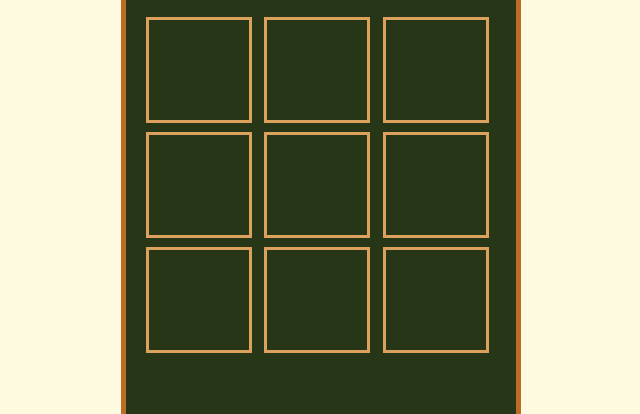
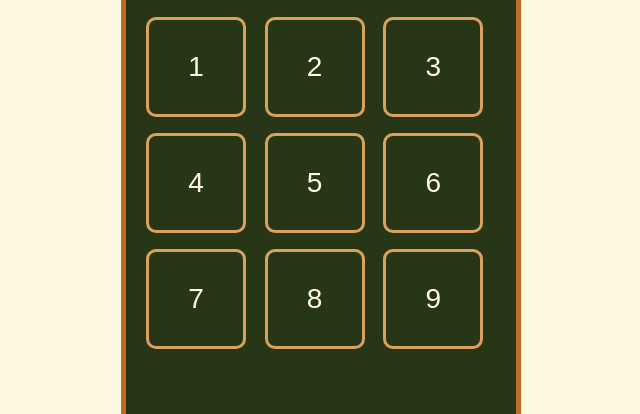
Before and after one commit to bunchley/tic-tac-toe, a plain HTML site: page index.html in a window 1280 px wide. Shown: the part 255-669 px from the top of the page, without its empty margins (319-959 px from the left). Drawn offline with Linux system fonts and the light colour scheme.

Commit message:
complete position buttons and styling

```diff
--- a/index.html
+++ b/index.html
@@ -13,18 +13,19 @@
         <div class="title">Tic Tac Toe</div>
         <div class="score">Score</div>
         <div class="board">
-          <div class="position one"></div>
-          <div class="position two"></div>
-          <div class="position three"></div>
-          <div class="position four"></div>
-          <div class="position five"></div>
-          <div class="position six"></div>
-          <div class="position seven"></div>
-          <div class="position eight"></div>
-          <div class="position nine"></div>
+          <button class="position" id="one">1</button>
+          <button class="position" id="two">2</button>
+          <button class="position" id="three">3</button>
+          <button class="position" id="four">4</button>
+          <button class="position" id="five">5</button>
+          <button class="position" id="six">6</button>
+          <button class="position" id="seven">7</button>
+          <button class="position" id="eight">8</button>
+          <button class="position" id="nine">9</button>
         </div>
         <div class="player-turn">Player turn</div>
       </div>
     </div>
+    <script src="./src/game.js"></script>
   </body>
 </html>
--- a/src/game.js
+++ b/src/game.js
@@ -0,0 +1,20 @@
+// need to add event listener on .board
+// need to add player turn to display players engaged
+//
+// function Position = {
+//     position: "one",
+//     currentValue
+// }
+const board = document.querySelector(".board");
+
+function handleClick() {
+  console.log("Position Clicked");
+}
+
+board.addEventListener("click", (event) => {
+  const isButton = event.target.nodeName === "BUTTON";
+  if (!isButton) {
+    return;
+  }
+  console.dir(event.target.id);
+});
--- a/style/index.css
+++ b/style/index.css
@@ -8,6 +8,9 @@ cream: #fefae0;
  dark green: #283618;
  army greeN: #606c38
  */
+button {
+  background-color: #283618;
+}
 body {
   background-color: #fefae0;
   font-family: "Segoe UI", Tahoma, Geneva, Verdana, sans-serif;
@@ -60,17 +63,62 @@ body {
   background-color: #283618;
   grid-template-columns: repeat(3 110px);
   grid-template-rows: repeat(3, 110px);
-  grid-gap: 5px;
+  grid-gap: 6px;
   grid-auto-flow: column;
   padding: 20px;
+  /* justify-content: start; */
 }
 .position {
   width: 100px;
   height: 100px;
   border: 3px solid #dda15e;
+  border-radius: 10%;
+  justify-content: center;
+  color: #fefae0;
+  font-size: 28px;
 }
-.position.one {
+.position:hover {
+  width: 101px;
+  height: 101px;
 }
+#one {
+  grid-row: 1;
+  grid-column: 1;
+}
+#two {
+  grid-row: 1;
+  grid-column: 2;
+}
+#three {
+  grid-row: 1;
+  grid-column: 3;
+}
+#four {
+  grid-row: 2;
+  grid-column: 1;
+}
+#five {
+  grid-row: 2;
+  grid-column: 2;
+}
+#six {
+  grid-row: 2;
+  grid-column: 3;
+}
+#seven {
+  grid-row: 3;
+  grid-column: 1;
+}
+#eight {
+  grid-row: 3;
+  grid-column: 2;
+}
+#nine {
+  grid-row: 3;
+  grid-column: 3;
+}
+/* .position.one {
+} */
 .player-turn {
   border-top: 5px solid #dda15e;
 }
```
